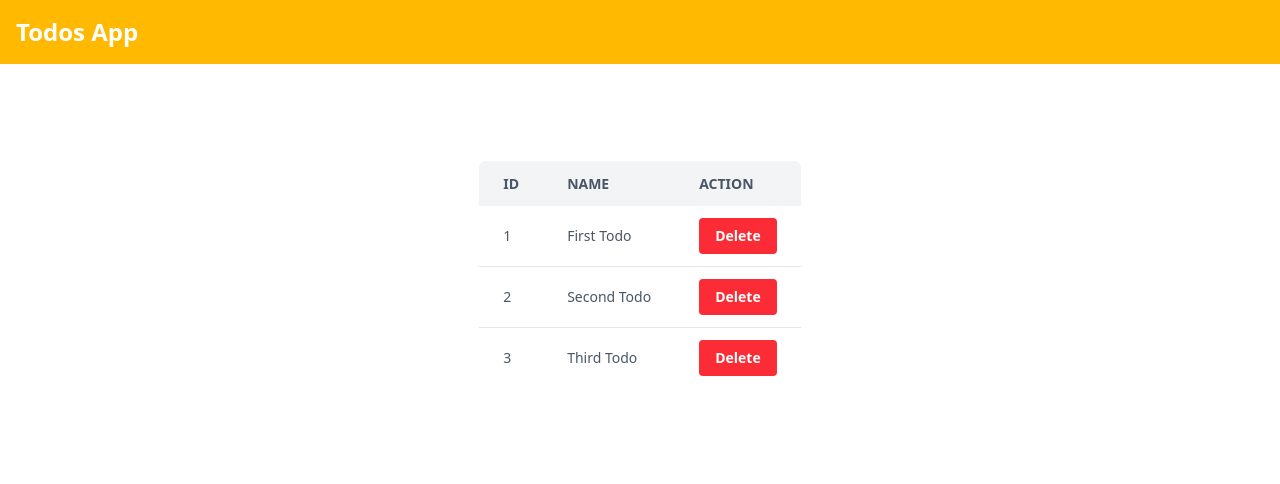
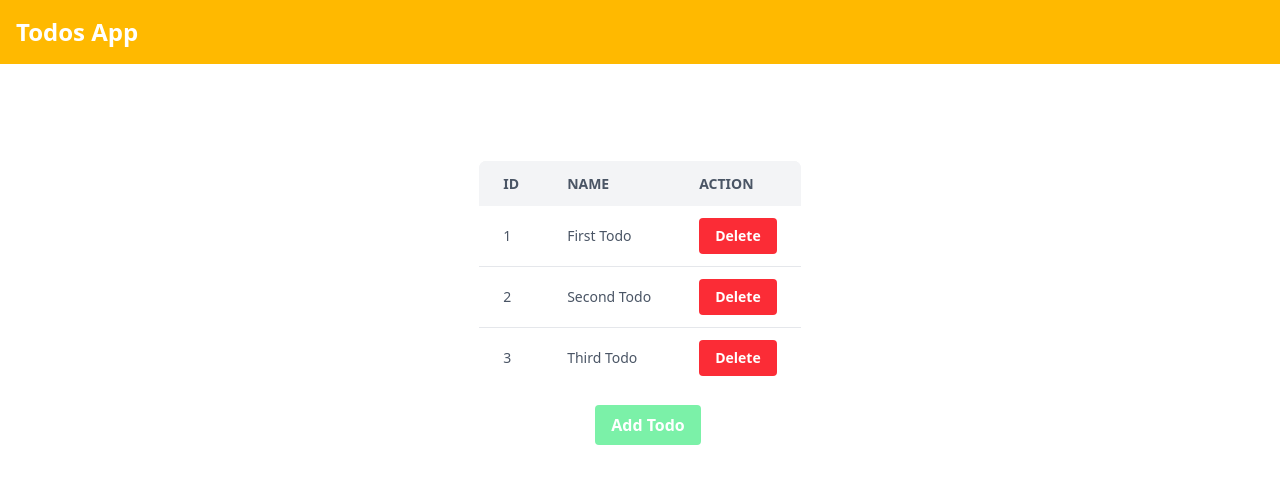
Before and after one commit to Alexrocchi/NextJS, a Next.js app in the folder todosapp/: page /todos in a window 1280 px wide. Shown: the top 484 px of the page. Built offline with nearby package versions, Linux system fonts and the light colour scheme.

Commit message:
feature: add todo action

```diff
--- a/todosapp/app/not-found.js
+++ b/todosapp/app/not-found.js
@@ -1,7 +1,9 @@
 function notFoundPage() {
   return (
-    <div>
-      Not found 404
+    <div className="flex justify-center items-center h-screen flex-col gap-4">
+      <p className="text-9xl font-luckiest-guy">404</p>
+      <p>Page not found</p>
+      <small>This page is an example of a custom 404 page. If you're trying to visit a todos with an id greater than 3, you'll see this message.</small>
     </div>
   )
 }
--- a/todosapp/app/todos/page.jsx
+++ b/todosapp/app/todos/page.jsx
@@ -1,4 +1,5 @@
 import DeleteTodo from "@/components/DeleteTodo";
+import AddTodo from "@/components/AddTodo";
 import Link from "next/link";
 import { Suspense } from "react";
 
@@ -19,7 +20,7 @@ async function TodosPage() {
     /* throw new Error("Test error"); */
 
     return (
-        <section className="mt-24 w-full h-full flex justify-center">
+        <section className="mt-24 w-full h-full flex justify-center flex-col items-center gap-4">
             <table className="min-w-max bg-white border border-gray-200 rounded-lg overflow-hidden">
                 <thead className="bg-gray-100 text-gray-600 uppercase text-sm leading-normal">
                     <tr className="bg-gray-100 text-gray-600 uppercase text-sm leading-normal">
@@ -50,6 +51,9 @@ async function TodosPage() {
                     ))}
                 </tbody>
             </table>
+            <div className="ml-4">
+                <AddTodo />
+            </div>
         </section>
     )
 }
--- /dev/null
+++ b/todosapp/components/AddTodo.jsx
@@ -0,0 +1,36 @@
+"use client"
+import { useRouter } from "next/navigation";
+
+function AddTodo() {
+
+    const router = useRouter();
+
+    async function handleAdd() {
+        const response = await fetch('http://localhost:3000/api/todos', {
+            method: 'POST',
+            headers: {
+                'Content-Type': 'application/json',
+            },
+            body: JSON.stringify({ todoName: "New Todo" })
+        })
+            if(response.ok) {
+
+                console.log("Todo added");
+                // Refresh the page to show the updated list of todos
+                router.refresh();
+
+            } else {
+                console.error('Failed to add the todo', response.status);
+            }
+    }
+
+    return (
+        <button
+            className="bg-green-300 hover:bg-green-400 text-white font-bold py-2 px-4 rounded cursor-pointer"
+            onClick={handleAdd}>
+                Add Todo
+        </button>
+    )
+}
+
+export default AddTodo
```
